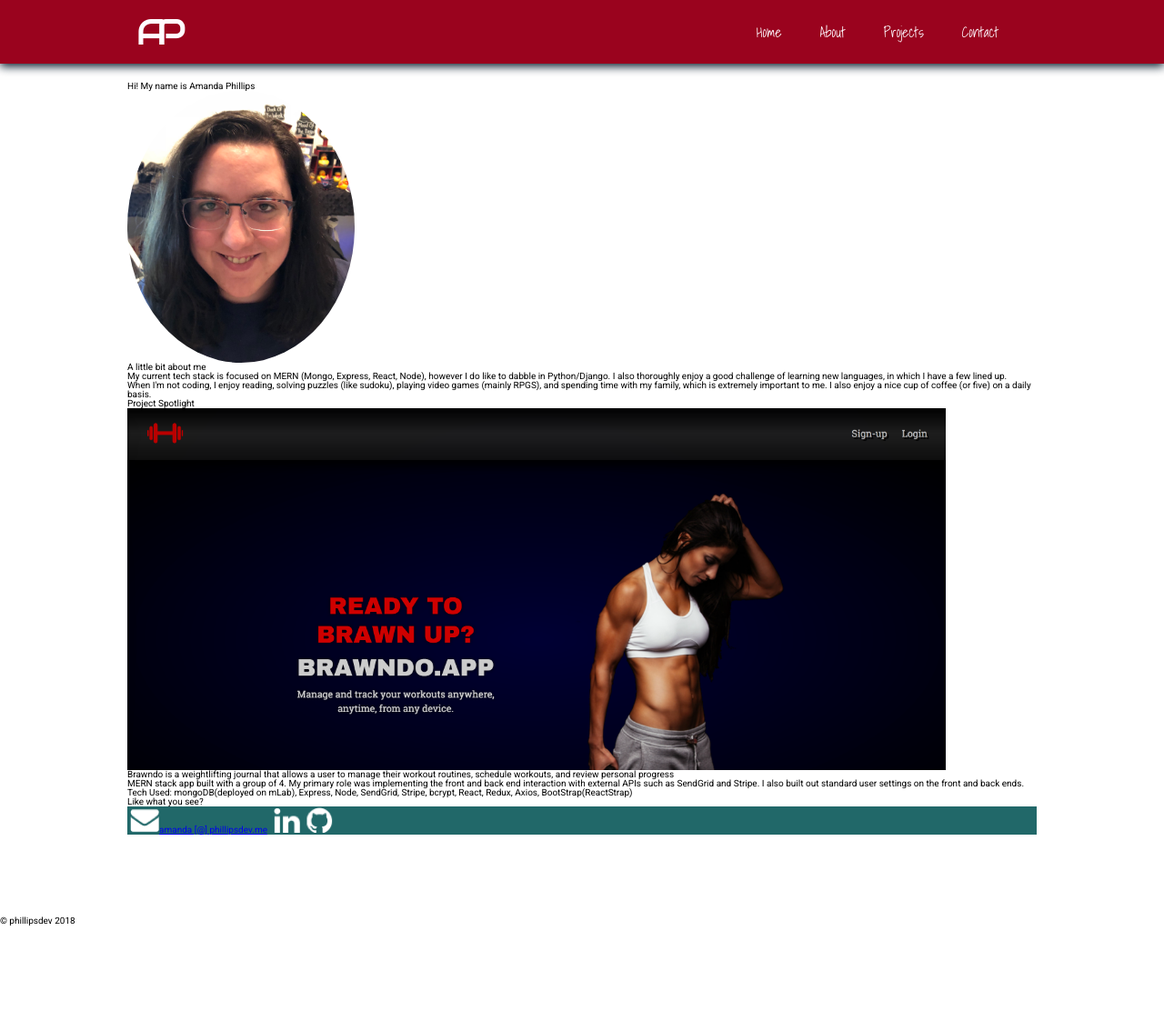
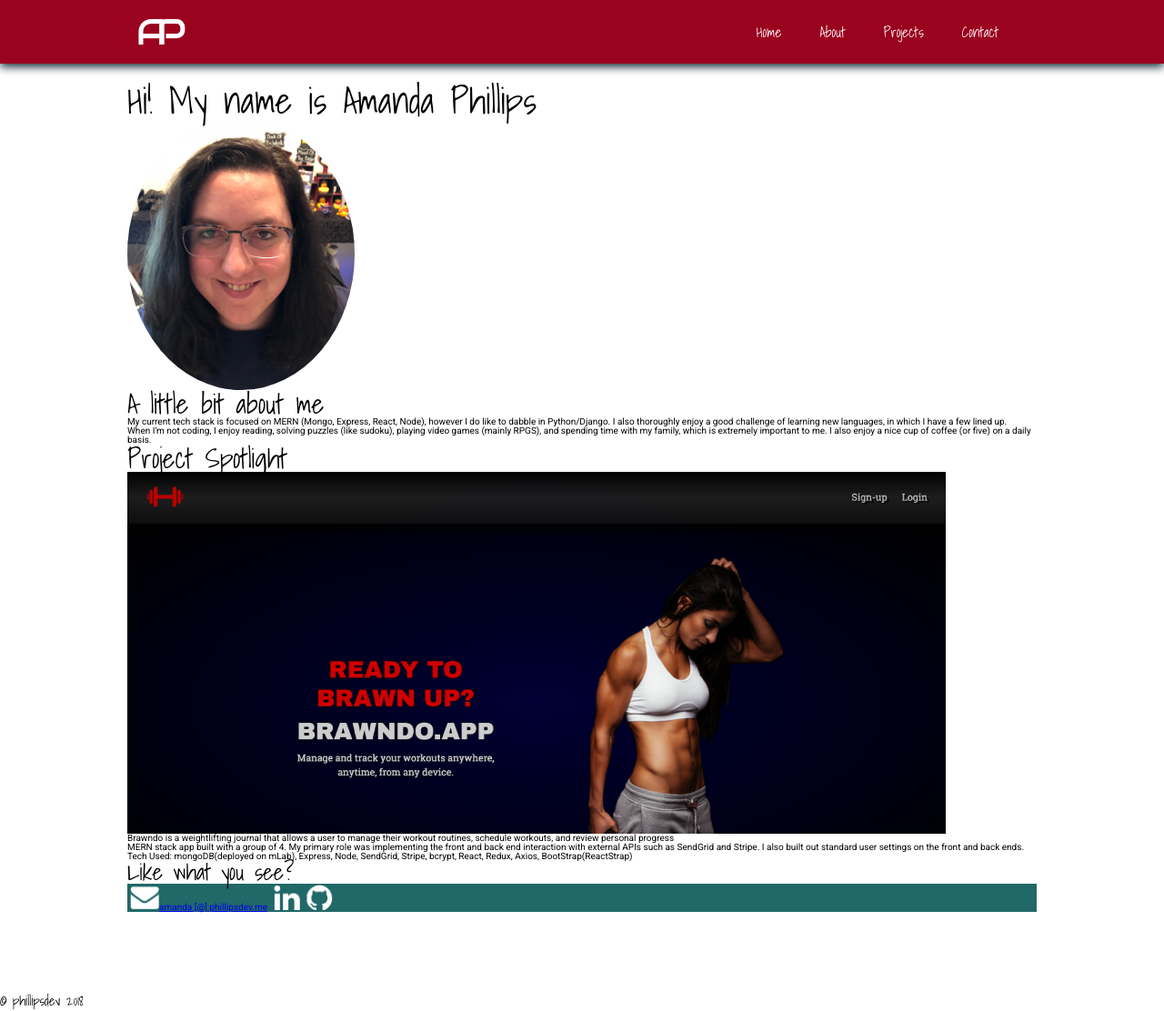
Before and after one commit to phillipsdev/phillipsdev, a plain HTML site: page index.html in a window 1280 px wide. Shown: the whole page at 91% size. Before the commit the page ends 1018 px from the top, so only its background shows below. Drawn offline with Linux system fonts and the light colour scheme.

Commit message:
some global styles for headers and edited some html for headers

```diff
--- a/index.html
+++ b/index.html
@@ -62,7 +62,7 @@
       </div>
     </section>
     <section class="contact" id="contact">
-      <h2>Like what you see?</h2>
+      <h3>Like what you see?</h3>
       <div class="contact-info">
         <a href="mailto:amanda@phillipsdev.me"> <img src="img/icon-envelope.png" alt="Envelope" />amanda [@]
           phillipsdev.me</a>
@@ -72,7 +72,7 @@
     </section>
   </div>
   <footer class="footer">
-    <p>&copy; phillipsdev 2018</p>
+    <h4>&copy; phillipsdev 2018</h4>
   </footer>
 </body>
 
--- a/less/global.less
+++ b/less/global.less
@@ -11,6 +11,29 @@ body {
   font-family: @roboto;
 }
 
+h1,
+h2,
+h3,
+h4 {
+  font-family: @shadows;
+}
+
+h1 {
+  font-size: 4rem;
+}
+
+h2 {
+  font-size: 3rem;
+}
+
+h3 {
+  font-size: 2.5rem;
+}
+
+h4 {
+  font-size: 1.5rem;
+}
+
 .container {
   width: 100%;
   max-width: 1000px;
```
Also changed, not shown: css/index.css.
